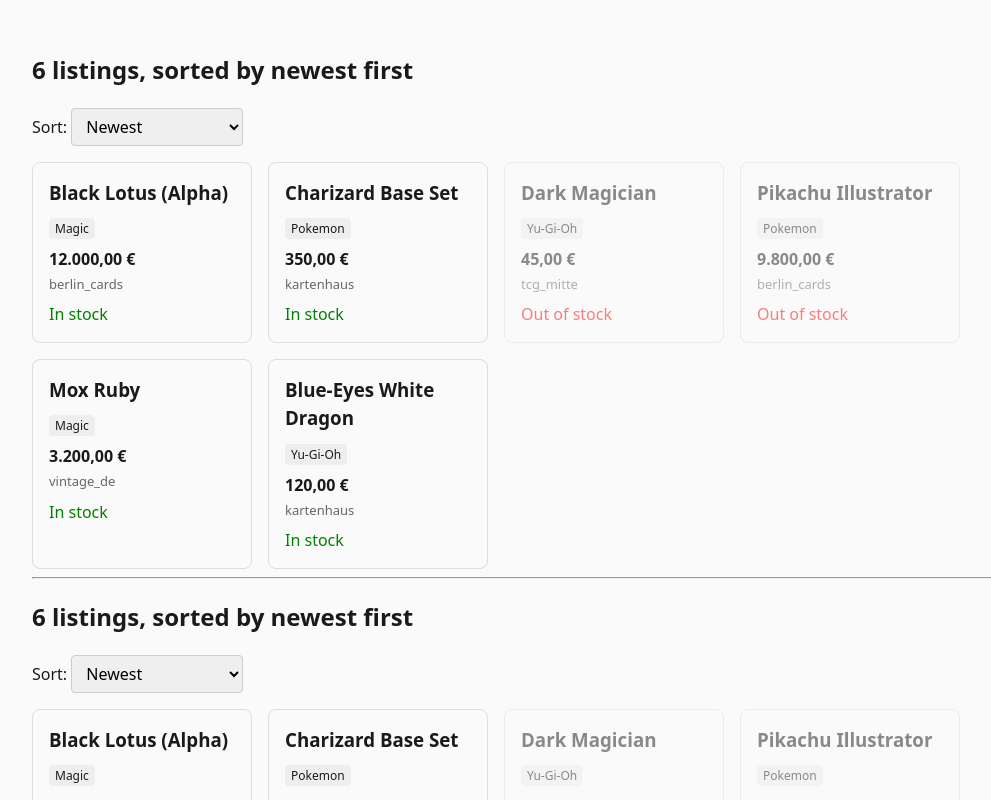
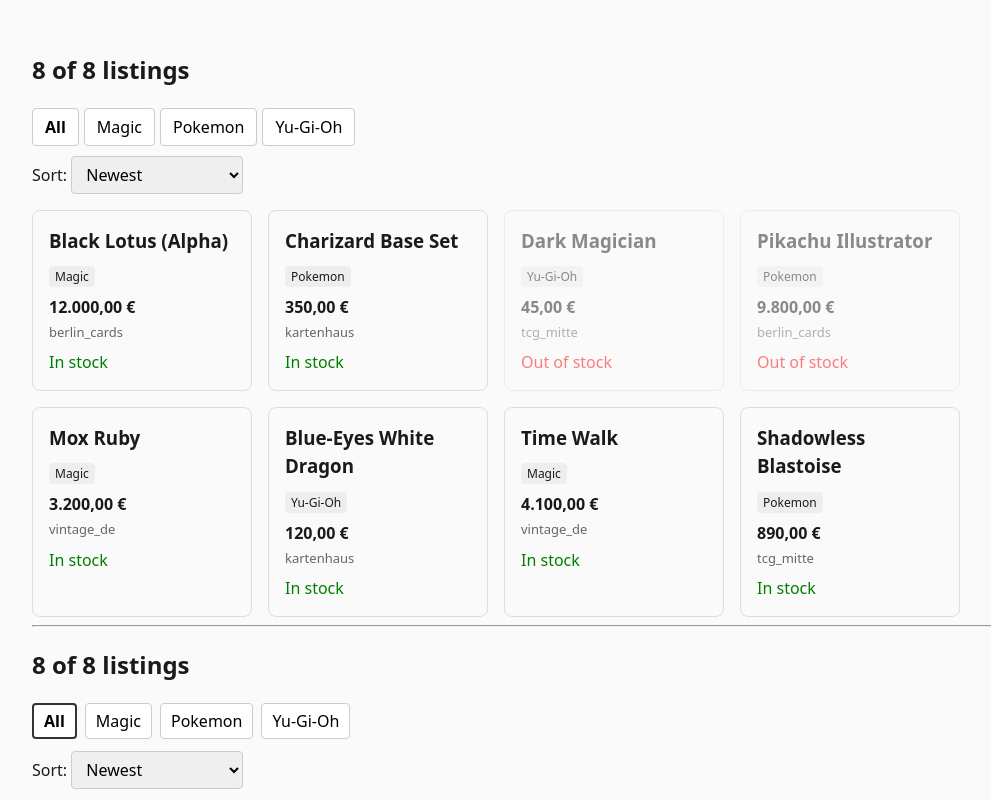
Before and after one commit to oktayshakirov/react-practice, a React (Vite) app: page / in a window 1280 px wide. Shown: the top 800 px of the page, without its empty margins (82-1073 px from the left). Built offline with nearby package versions, Linux system fonts and the light colour scheme.

Commit message:
day 11 done

```diff
--- a/exercises/day-11-filter-by-category.tsx
+++ b/exercises/day-11-filter-by-category.tsx
@@ -31,7 +31,7 @@
   DO NOT look at the solution until you've written your own attempt.
 */
 
-import { useState } from 'react';
+import { useState } from "react";
 
 export type Product = {
   id: string;
@@ -42,20 +42,161 @@
   inStock: boolean;
 };
 
+export type SortOrder = "newest" | "price-asc" | "price-desc";
+
 const PRODUCTS: Product[] = [
-  { id: '1', name: 'Black Lotus (Alpha)', price: 12000, category: 'Magic', seller: 'berlin_cards', inStock: true },
-  { id: '2', name: 'Charizard Base Set', price: 350, category: 'Pokemon', seller: 'kartenhaus', inStock: true },
-  { id: '3', name: 'Dark Magician', price: 45, category: 'Yu-Gi-Oh', seller: 'tcg_mitte', inStock: false },
-  { id: '4', name: 'Pikachu Illustrator', price: 9800, category: 'Pokemon', seller: 'berlin_cards', inStock: false },
-  { id: '5', name: 'Mox Ruby', price: 3200, category: 'Magic', seller: 'vintage_de', inStock: true },
-  { id: '6', name: 'Blue-Eyes White Dragon', price: 120, category: 'Yu-Gi-Oh', seller: 'kartenhaus', inStock: true },
-  { id: '7', name: 'Time Walk', price: 4100, category: 'Magic', seller: 'vintage_de', inStock: true },
-  { id: '8', name: 'Shadowless Blastoise', price: 890, category: 'Pokemon', seller: 'tcg_mitte', inStock: true },
+  {
+    id: "1",
+    name: "Black Lotus (Alpha)",
+    price: 12000,
+    category: "Magic",
+    seller: "berlin_cards",
+    inStock: true,
+  },
+  {
+    id: "2",
+    name: "Charizard Base Set",
+    price: 350,
+    category: "Pokemon",
+    seller: "kartenhaus",
+    inStock: true,
+  },
+  {
+    id: "3",
+    name: "Dark Magician",
+    price: 45,
+    category: "Yu-Gi-Oh",
+    seller: "tcg_mitte",
+    inStock: false,
+  },
+  {
+    id: "4",
+    name: "Pikachu Illustrator",
+    price: 9800,
+    category: "Pokemon",
+    seller: "berlin_cards",
+    inStock: false,
+  },
+  {
+    id: "5",
+    name: "Mox Ruby",
+    price: 3200,
+    category: "Magic",
+    seller: "vintage_de",
+    inStock: true,
+  },
+  {
+    id: "6",
+    name: "Blue-Eyes White Dragon",
+    price: 120,
+    category: "Yu-Gi-Oh",
+    seller: "kartenhaus",
+    inStock: true,
+  },
+  {
+    id: "7",
+    name: "Time Walk",
+    price: 4100,
+    category: "Magic",
+    seller: "vintage_de",
+    inStock: true,
+  },
+  {
+    id: "8",
+    name: "Shadowless Blastoise",
+    price: 890,
+    category: "Pokemon",
+    seller: "tcg_mitte",
+    inStock: true,
+  },
 ];
 
-// Write your ProductCard component here:
+const SORT_LABELS: Record<SortOrder, string> = {
+  newest: "newest first",
+  "price-asc": "price ascending",
+  "price-desc": "price descending",
+};
 
-// Write your ProductList component here:
+const ProductCard = ({ name, price, category, seller, inStock }: Product) => (
+  <article
+    style={{
+      border: "1px solid #ddd",
+      borderRadius: 8,
+      padding: 16,
+      width: 220,
+      opacity: inStock ? 1 : 0.5,
+    }}
+  >
+    <h3 style={{ margin: "0 0 8px" }}>{name}</h3>
+    <span
+      style={{
+        fontSize: 12,
+        background: "#eee",
+        borderRadius: 4,
+        padding: "2px 6px",
+      }}
+    >
+      {category}
+    </span>
+    <p style={{ fontWeight: 600, margin: "8px 0 4px" }}>
+      {price.toLocaleString("de-DE", { style: "currency", currency: "EUR" })}
+    </p>
+    <p style={{ fontSize: 13, color: "#666", margin: 0 }}>{seller}</p>
+    <p style={{ color: inStock ? "green" : "red", margin: "8px 0 0" }}>
+      {inStock ? "In stock" : "Out of stock"}
+    </p>
+  </article>
+);
+
 export const ProductList = () => {
-
+  const [sortOrder, setSortOrder] = useState<SortOrder>("newest");
+  const [category, setCategory] = useState("All");
+  const categories = ["All", ...new Set(PRODUCTS.map((p) => p.category))];
+  const filtered =
+    category === "All"
+      ? PRODUCTS
+      : PRODUCTS.filter((p) => p.category === category);
+  const sorted =
+    sortOrder === "newest"
+      ? filtered
+      : [...filtered].sort((a, b) =>
+          sortOrder === "price-asc" ? a.price - b.price : b.price - a.price,
+        );
+  return (
+    <section>
+      <h2>
+        {sorted.length} of {PRODUCTS.length} listings
+      </h2>
+      <div style={{ display: "flex", gap: 5, marginBottom: 10 }}>
+        {categories.map((cat) => (
+          <button
+            key={cat}
+            onClick={() => setCategory(cat)}
+            style={{ fontWeight: cat === category ? 700 : 400 }}
+          >
+            {cat}
+          </button>
+        ))}
+      </div>
+      <label>
+        {" "}
+        Sort:{" "}
+        <select
+          value={sortOrder}
+          onChange={(e) => setSortOrder(e.target.value as SortOrder)}
+        >
+          <option value="newest">Newest</option>
+          <option value="price-asc">Price: low to high</option>
+          <option value="price-desc">Price: high to low</option>
+        </select>
+      </label>
+      <div
+        style={{ display: "flex", flexWrap: "wrap", gap: 16, marginTop: 16 }}
+      >
+        {sorted.map((product) => (
+          <ProductCard key={product.id} {...product} />
+        ))}
+      </div>
+    </section>
+  );
 };
--- a/src/App.tsx
+++ b/src/App.tsx
@@ -11,8 +11,8 @@
   "Nothing was returned from render" until you write your component.
   That error means the wiring works — you just haven't started yet.
 */
-import { ProductList as Exercise } from "../exercises/day-10-sort-by-price.tsx";
-import { ProductList as Solution } from "../solutions/day-10-sort-by-price.solution.tsx";
+import { ProductList as Exercise } from "../exercises/day-11-filter-by-category.tsx";
+import { ProductList as Solution } from "../solutions/day-11-filter-by-category.solution.tsx";
 
 export default function App() {
   return (
```
